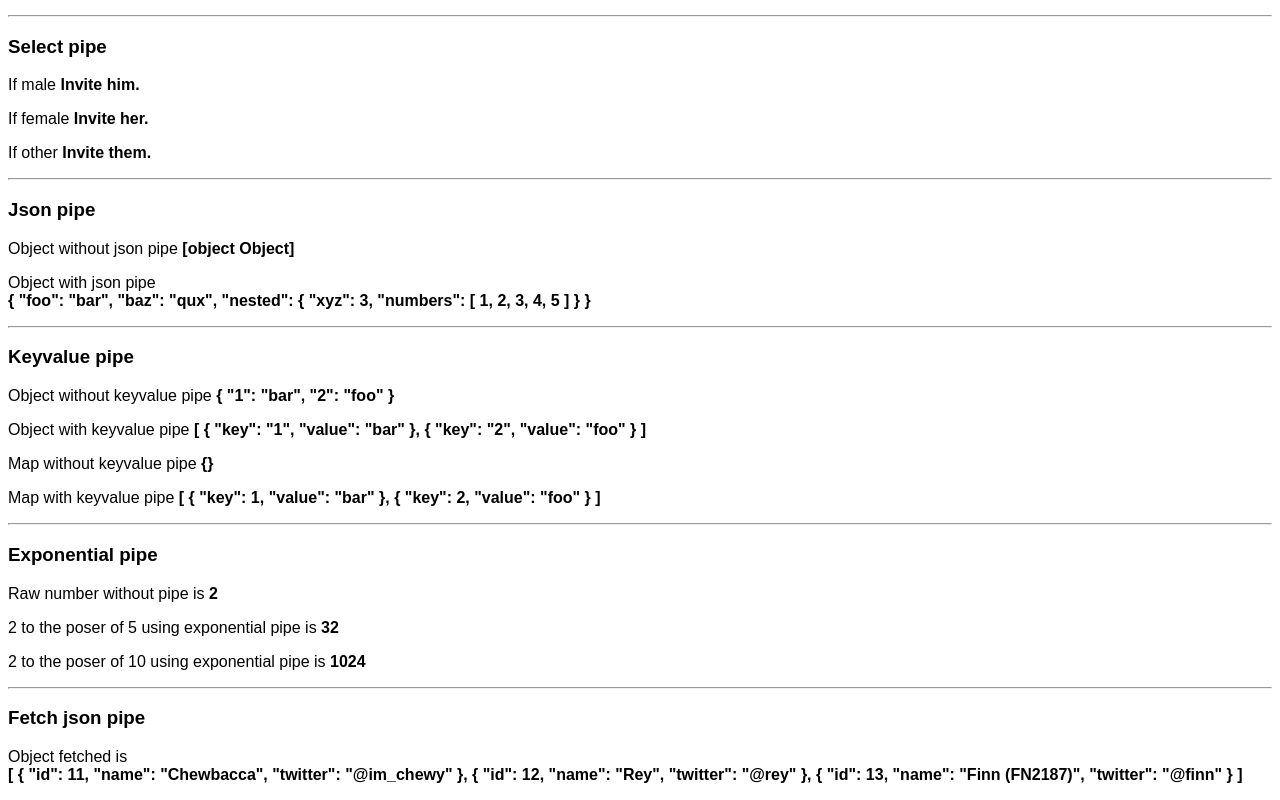
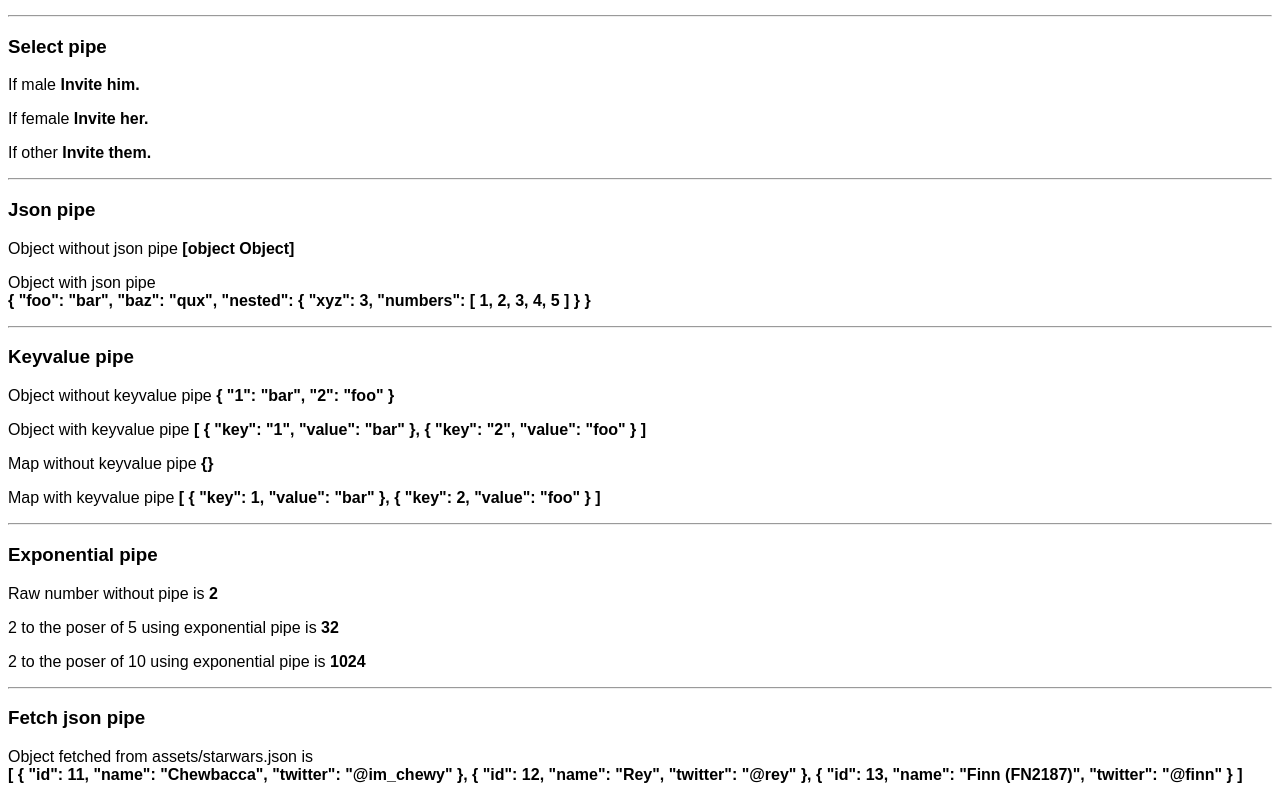
Before and after one commit to encetroc/angular-component-pipes, an Angular app: page / in a window 1280 px wide. Shown: the part 1903-2703 px from the top of the page. Built offline with nearby package versions, Linux system fonts and the light colour scheme.

Commit message:
1 file modified, 1 added, 1 deleted

```diff
--- a/src/app/fetch-json-pipe.component.ts
+++ b/src/app/fetch-json-pipe.component.ts
@@ -4,6 +4,8 @@ import { Component } from '@angular/core';
   selector: 'fetch-json-pipe',
   template: `
     <h3>Fetch json pipe</h3>
-    <p>Object fetched is <br> <b>{{'assets/heroes.json' | fetch | json}} </b></p>`
+    <p>Object fetched from {{file}} is <br> <b>{{ file | fetch | json}} </b></p>`
 })
-export class FetchJsonPipeComponent { }
+export class FetchJsonPipeComponent {
+  file = 'assets/starwars.json'
+}
```
Also changed, not shown: src/assets/starwars.json (renamed from src/assets/heroes.json).
